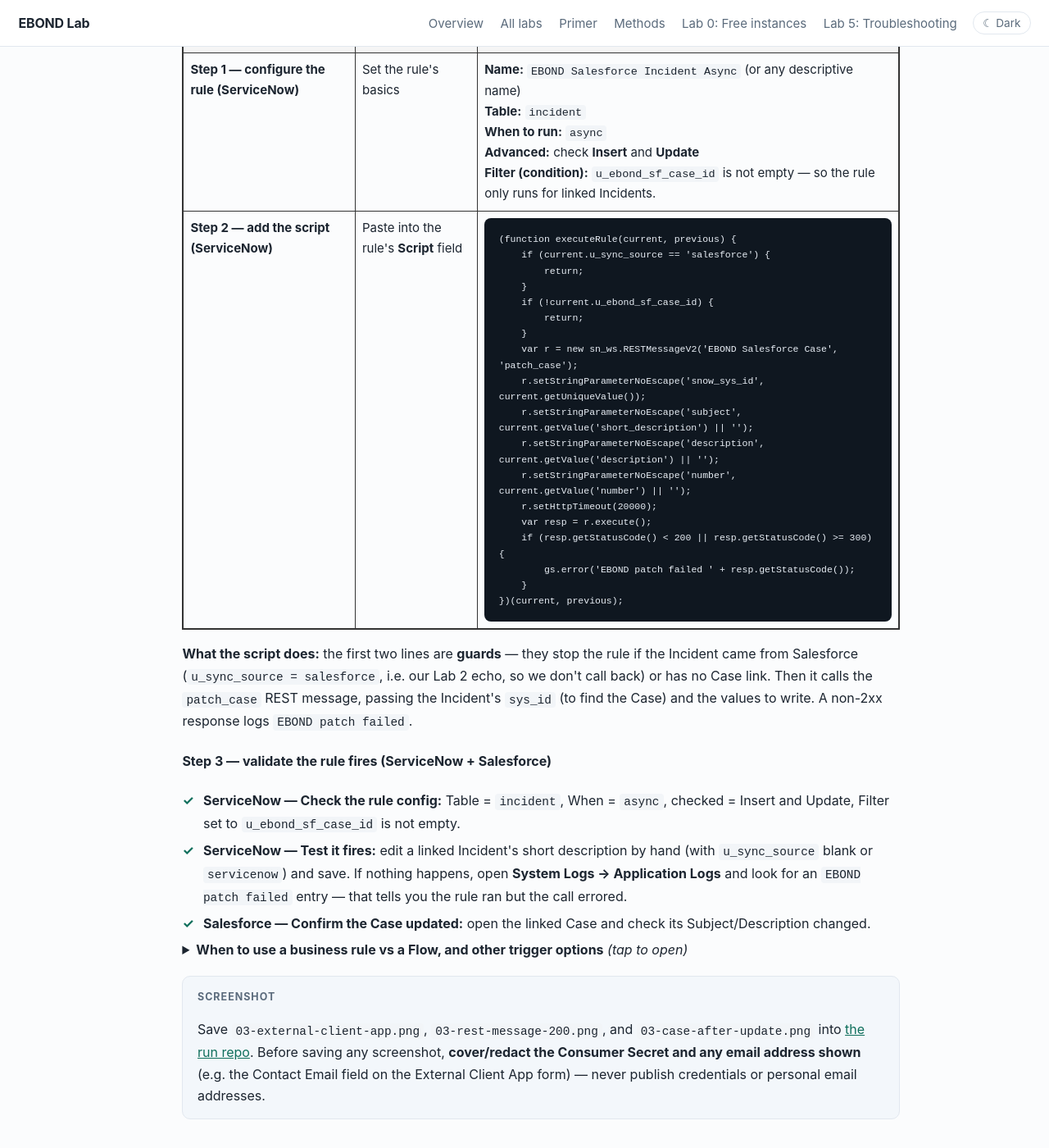
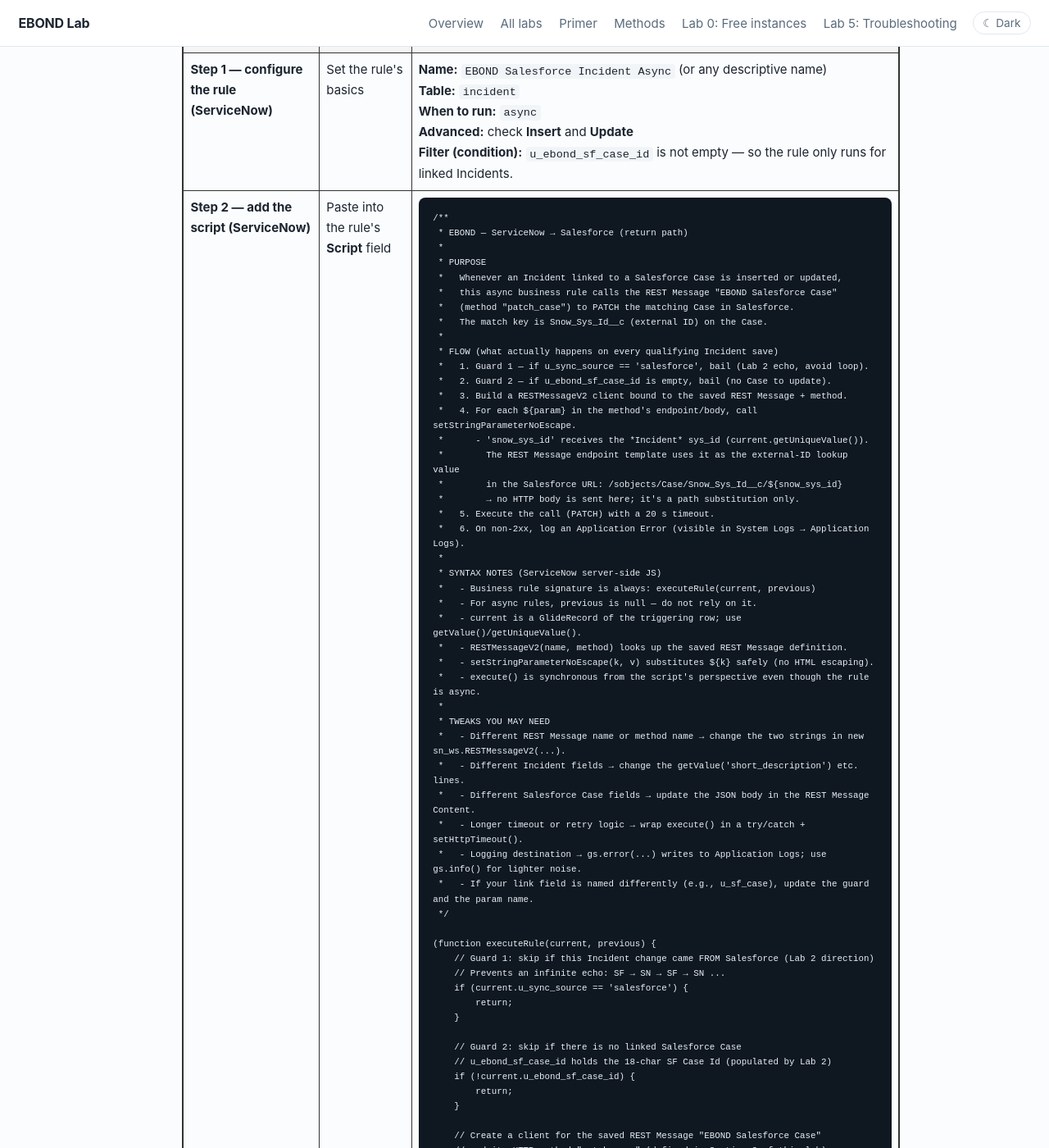
Before and after one commit to eltonaguiar/EBOND_ServiceNowSalesforce, a Jekyll site: the page built from site/labs/03-snow-to-salesforce.md, in a window 1280 px wide and 1400 px high, scrolled down 7454 px. Shown: the whole window at 82% size. Built offline with Jekyll 4.4.1, drawn with Linux system fonts in a browser that asks for light colours; some of the changed text lies outside the part shown.

Commit message:
lab 03: fully commented business rule script with header, per-line comments, and tweak notes

```diff
--- a/site/labs/03-snow-to-salesforce.md
+++ b/site/labs/03-snow-to-salesforce.md
@@ -602,20 +602,83 @@ http://orgfarm-e1f47f3d5e-dev-ed.develop.my.salesforce.com/services/data/latest
 <td style="border:1px solid #333; padding:8px; vertical-align:top;"><strong>Step 2 — add the script (ServiceNow)</strong></td>
 <td style="border:1px solid #333; padding:8px; vertical-align:top;">Paste into the rule's <strong>Script</strong> field</td>
 <td style="border:1px solid #333; padding:8px; vertical-align:top;">
-<pre style="margin:0; white-space:pre-wrap; font-size:0.85em;"><code>(function executeRule(current, previous) {
+<pre style="margin:0; white-space:pre-wrap; font-size:0.80em;"><code>/**
+ * EBOND — ServiceNow → Salesforce (return path)
+ *
+ * PURPOSE
+ *   Whenever an Incident linked to a Salesforce Case is inserted or updated,
+ *   this async business rule calls the REST Message "EBOND Salesforce Case"
+ *   (method "patch_case") to PATCH the matching Case in Salesforce.
+ *   The match key is Snow_Sys_Id__c (external ID) on the Case.
+ *
+ * FLOW (what actually happens on every qualifying Incident save)
+ *   1. Guard 1 — if u_sync_source == 'salesforce', bail (Lab 2 echo, avoid loop).
+ *   2. Guard 2 — if u_ebond_sf_case_id is empty, bail (no Case to update).
+ *   3. Build a RESTMessageV2 client bound to the saved REST Message + method.
+ *   4. For each ${param} in the method's endpoint/body, call setStringParameterNoEscape.
+ *      - 'snow_sys_id' receives the *Incident* sys_id (current.getUniqueValue()).
+ *        The REST Message endpoint template uses it as the external-ID lookup value
+ *        in the Salesforce URL: /sobjects/Case/Snow_Sys_Id__c/${snow_sys_id}
+ *        → no HTTP body is sent here; it's a path substitution only.
+ *   5. Execute the call (PATCH) with a 20 s timeout.
+ *   6. On non-2xx, log an Application Error (visible in System Logs → Application Logs).
+ *
+ * SYNTAX NOTES (ServiceNow server-side JS)
+ *   - Business rule signature is always: executeRule(current, previous)
+ *   - For async rules, previous is null — do not rely on it.
+ *   - current is a GlideRecord of the triggering row; use getValue()/getUniqueValue().
+ *   - RESTMessageV2(name, method) looks up the saved REST Message definition.
+ *   - setStringParameterNoEscape(k, v) substitutes ${k} safely (no HTML escaping).
+ *   - execute() is synchronous from the script's perspective even though the rule is async.
+ *
+ * TWEAKS YOU MAY NEED
+ *   - Different REST Message name or method name → change the two strings in new sn_ws.RESTMessageV2(...).
+ *   - Different Incident fields → change the getValue('short_description') etc. lines.
+ *   - Different Salesforce Case fields → update the JSON body in the REST Message Content.
+ *   - Longer timeout or retry logic → wrap execute() in a try/catch + setHttpTimeout().
+ *   - Logging destination → gs.error(...) writes to Application Logs; use gs.info() for lighter noise.
+ *   - If your link field is named differently (e.g., u_sf_case), update the guard and the param name.
+ */
+
+(function executeRule(current, previous) {
+    // Guard 1: skip if this Incident change came FROM Salesforce (Lab 2 direction)
+    // Prevents an infinite echo: SF → SN → SF → SN ...
     if (current.u_sync_source == 'salesforce') {
         return;
     }
+
+    // Guard 2: skip if there is no linked Salesforce Case
+    // u_ebond_sf_case_id holds the 18-char SF Case Id (populated by Lab 2)
     if (!current.u_ebond_sf_case_id) {
         return;
     }
+
+    // Create a client for the saved REST Message "EBOND Salesforce Case"
+    // and its HTTP method "patch_case" (defined in Section 3 of this lab)
     var r = new sn_ws.RESTMessageV2('EBOND Salesforce Case', 'patch_case');
+
+    // Bind the Incident sys_id to the placeholder ${snow_sys_id} in the REST endpoint.
+    // The endpoint template is:
+    //   https://.../services/data/latest/sobjects/Case/Snow_Sys_Id__c/${snow_sys_id}
+    // Salesforce treats Snow_Sys_Id__c as an External ID (Unique) and locates the Case.
+    // This value travels in the URL path, NOT the JSON body.
     r.setStringParameterNoEscape('snow_sys_id', current.getUniqueValue());
+
+    // Bind three more placeholders used in the JSON request body (see REST Message Content).
+    // If the field is null/undefined, fall back to empty string so the JSON stays valid.
     r.setStringParameterNoEscape('subject', current.getValue('short_description') || '');
     r.setStringParameterNoEscape('description', current.getValue('description') || '');
     r.setStringParameterNoEscape('number', current.getValue('number') || '');
+
+    // Safety: abort the HTTP call after 20 seconds so a slow Salesforce does not
+    // hang the (already async) business rule thread.
     r.setHttpTimeout(20000);
+
+    // Fire the PATCH. The call is synchronous from this script's point of view.
     var resp = r.execute();
+
+    // Basic error logging. Non-2xx means Salesforce rejected the update.
+    // Check System Logs → Application Logs for "EBOND patch failed NNN".
     if (resp.getStatusCode() &lt; 200 || resp.getStatusCode() &gt;= 300) {
         gs.error('EBOND patch failed ' + resp.getStatusCode());
     }
```
